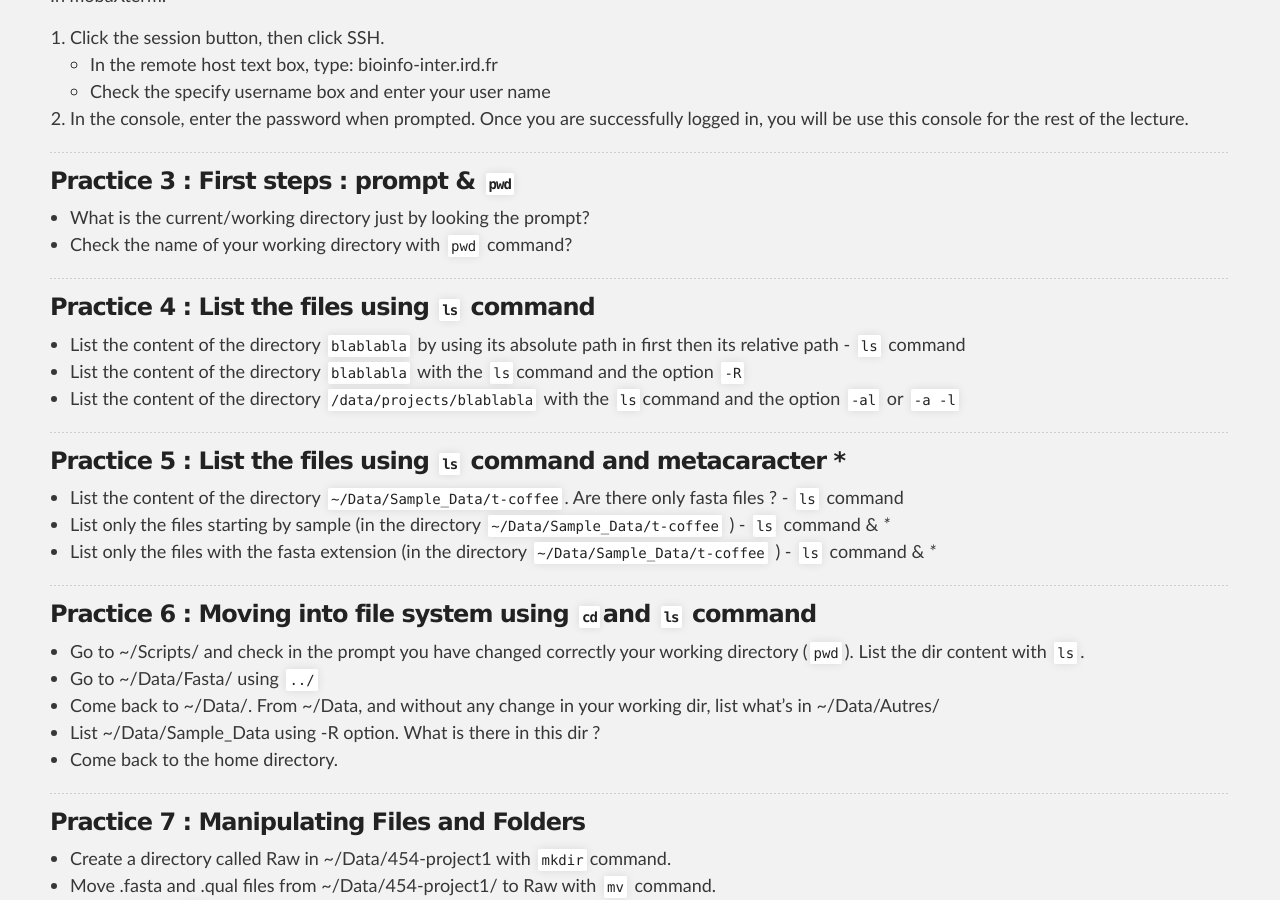
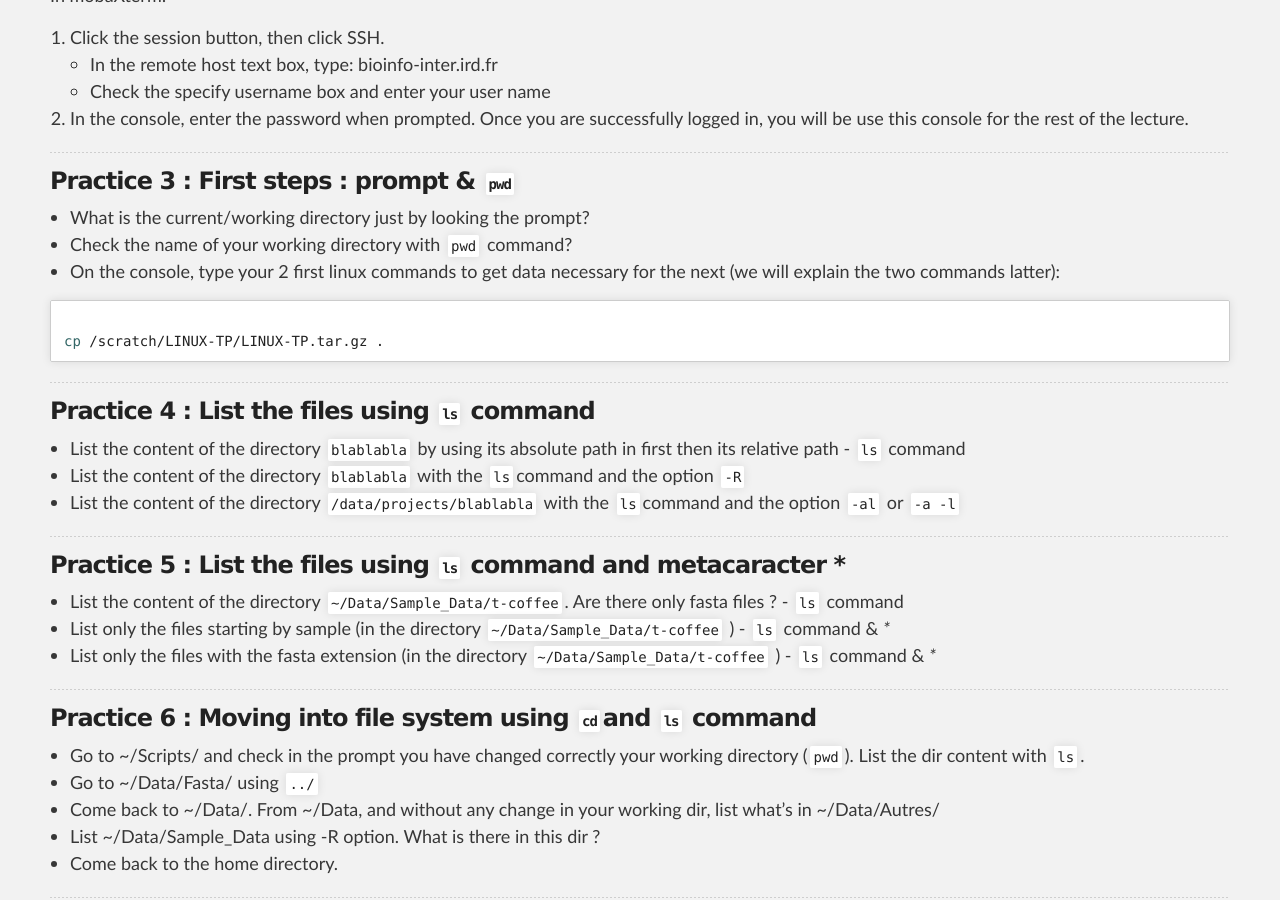
Before and after one commit to SouthGreenPlatform/trainings, a Jekyll site: the page built from _pages/linux/linuxPractice.md, in a window 1280 px wide and 900 px high, scrolled down 3182 px. Built offline with Jekyll 4.4.1, drawn with Linux system fonts in a browser that asks for light colours; nearby versions of some CDN libraries.

Commit message:
Update linuxPractice.md

```diff
--- a/_pages/linux/linuxPractice.md
+++ b/_pages/linux/linuxPractice.md
@@ -119,6 +119,10 @@ Once you are successfully logged in, you will be use this console for the rest o
 
 * What is the current/working directory just by looking the prompt?
 * Check the name of your working directory with `pwd` command?
+* On the console, type your 2 first linux commands to get data necessary for the next (we will explain the two commands latter):
+{% highlight bash %}
+cp /scratch/LINUX-TP/LINUX-TP.tar.gz .
+{% endhighlight %}
 
 -----------------------
 
```
